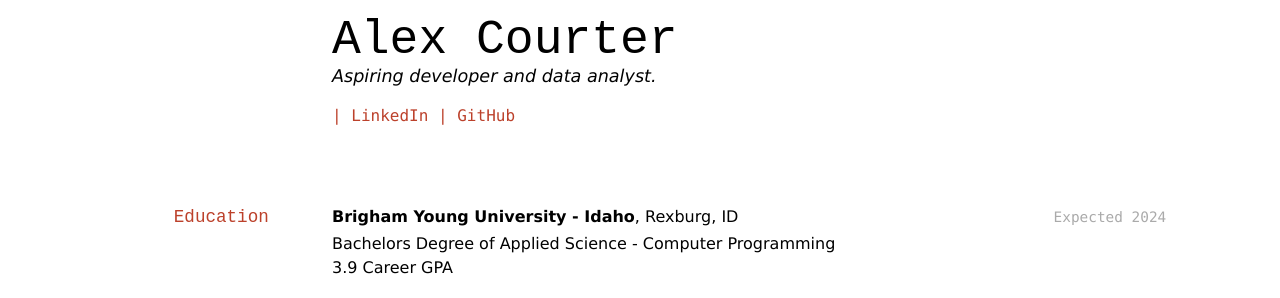
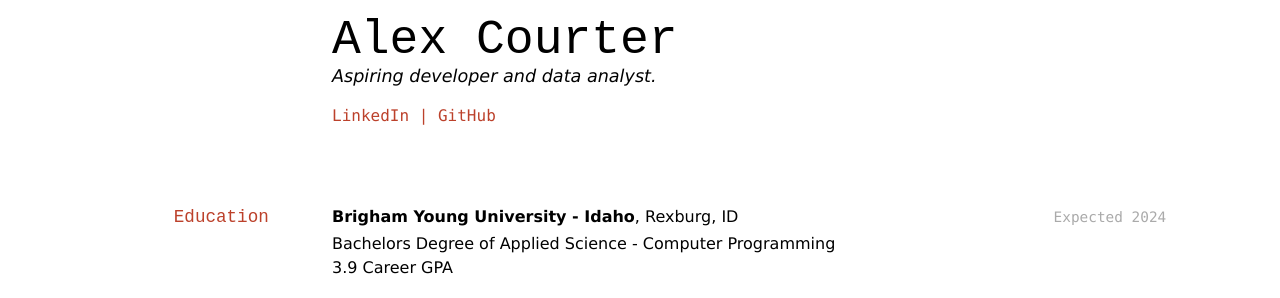
Before and after one commit to AlexxCourter/courter-resume, a Jekyll site: the page built from docs/index.md, in a window 1280 px wide. Shown: the top 298 px of the page. Built offline with Jekyll 4.4.1, drawn with Linux system fonts in a browser that asks for light colours.

```diff
--- a/docs/index.md
+++ b/docs/index.md
@@ -6,7 +6,7 @@ title: Alex Courter's Resume
 Aspiring developer and data analyst.
 
 <div id="webaddress">
-| <a href="https://www.linkedin.com/in/alex-courter/">LinkedIn</a>
+<a href="https://www.linkedin.com/in/alex-courter/">LinkedIn</a>
 | <a href="https://github.com/AlexxCourter">GitHub</a>
 </div>
 
```
